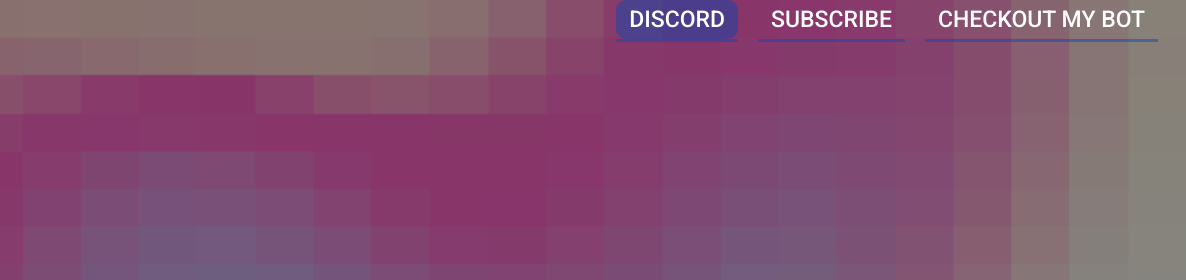
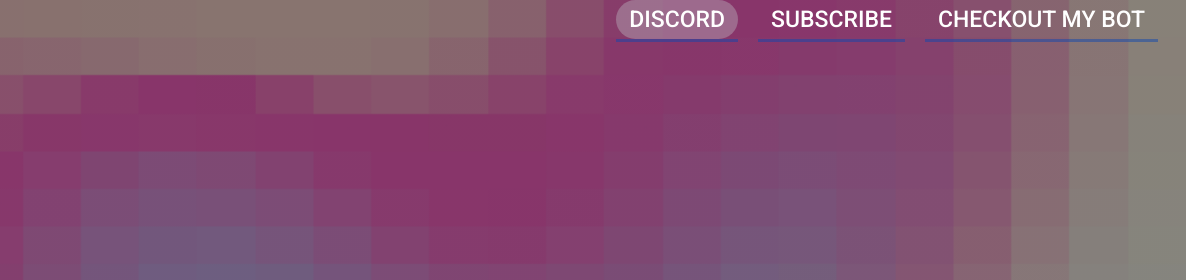
Before and after one commit to clvrk/clvrk.github.io, a plain HTML site: page index.html in a window 1280 px wide. In both pictures the pointer is over the link "DISCORD". Shown: the top 280 px of the page, 94-1280 px from the left. Drawn offline with Linux system fonts and the light colour scheme.

Commit message:
Changes to navbar hover effect

```diff
--- a/index.html
+++ b/index.html
@@ -5,6 +5,7 @@
     <meta name="viewport" content="width=device-width, initial-scale=1.0">
     <title>clvrk.xyz</title>
     <link rel="stylesheet" href="style.css">
+    <link rel="shortcut icon" type="image" href="bgs/kirbheart.png">
 </head>
 <body>
     <div class="wrapper">
--- a/style.css
+++ b/style.css
@@ -105,6 +105,6 @@ span {
     bottom: 0;
 }
 .navbar ul li a:hover {
-    background: rgba(13, 70, 175, 0.486);
-    border-radius: 10px;
+    background: rgba(192, 195, 201, 0.37);
+    border-radius: 25px;
 }
```
Also changed, not shown: bgs/kirbheart.png (added).
